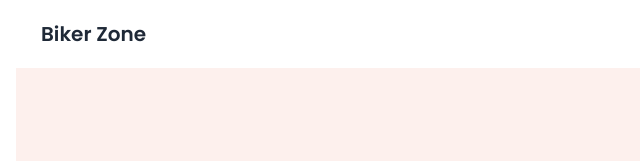
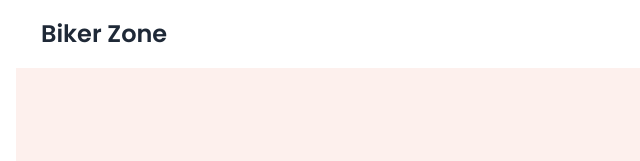
Before and after one commit to Subahan-1D/Intro-two-tailwind, a plain HTML site: page index.html in a window 1280 px wide. Shown: the top 161 px of the page, 0-640 px from the left. Drawn offline with nearby package versions, Linux system fonts and the light colour scheme.

Commit message:
Update index.html

```diff
--- a/index.html
+++ b/index.html
@@ -50,7 +50,7 @@
                 <li><a>Contact</a></li>
               </ul>
             </div>
-            <a class="btn btn-ghost text-xl">Biker Zone</a>
+            <a class="btn btn-ghost text-2xl">Biker Zone</a>
           </div>
           <div class="navbar-center hidden lg:flex">
             <ul class="menu menu-horizontal px-1">
```
